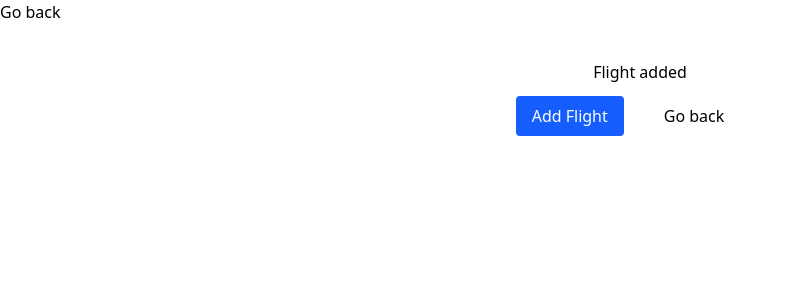
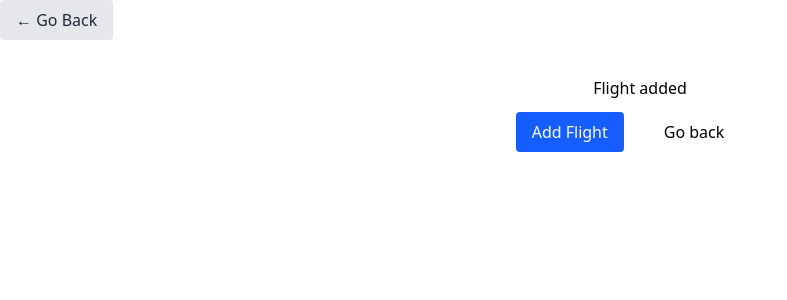
Before and after one commit to Doki39/Flight_booking, a Vue app in the folder src/frontend/my-flights-app/: page /flights/add in a window 1280 px wide. Shown: the top 300 px of the page, without its empty margins (0-787 px from the left). Built offline with nearby package versions, Linux system fonts and the light colour scheme.

Commit message:
made goBackButton

```diff
--- /dev/null
+++ b/src/frontend/my-flights-app/src/components/GoBackButton.vue
@@ -0,0 +1,19 @@
+<script setup>
+import { useRouter } from 'vue-router'
+
+const router = useRouter()
+
+const goBack = () => {
+  router.back()
+}
+</script>
+
+<template>
+  <button
+    type="button"
+    @click="goBack"
+    class="bg-gray-200 hover:bg-gray-300 text-gray-800 px-4 py-2 rounded transition-colors"
+  >
+    ← Go Back
+  </button>
+</template>
--- a/src/frontend/my-flights-app/src/views/AddFlightPage.vue
+++ b/src/frontend/my-flights-app/src/views/AddFlightPage.vue
@@ -3,6 +3,7 @@ import { computed } from 'vue'
 import { useFlightStore } from '../stores/flightStore.js'
 import FlightsPageButton from '../components/FlightsPageButton.vue'
 import { useRouter } from 'vue-router'
+import GoBackButton from '../components/GoBackButton.vue'
 
 const flightStore = useFlightStore()
 const router = useRouter()
@@ -34,7 +35,7 @@ const goToFrontPage = () => {
 </script>
 
 <template>
-  <router-link to="/">Go back</router-link>
+  <GoBackButton></GoBackButton>
   <div v-if="flight" class="max-w-xl mx-auto p-6">
     <h1 class="text-2xl font-bold mb-4">Add Flight</h1>
 
--- a/src/frontend/my-flights-app/src/views/LogInPage.vue
+++ b/src/frontend/my-flights-app/src/views/LogInPage.vue
@@ -2,7 +2,7 @@
 import { ref } from 'vue'
 import { useRouter } from 'vue-router'
 import { useAuthStore } from '../stores/authStore'
-
+import GoBackButton from '../components/GoBackButton.vue'
 const router = useRouter()
 const authStore = useAuthStore()
 
@@ -59,6 +59,7 @@ const goToRegister = () => {
 </script>
 
 <template>
+  <GoBackButton></GoBackButton>
   <div class="min-h-screen flex items-center justify-center from-blue-500 via-sky-400 to-indigo-500 px-4">
     <div class="w-full max-w-md bg-white/90 backdrop-blur shadow-xl rounded-2xl p-8">
       <h1 class="text-2xl font-bold text-gray-800 mb-6 text-center">
--- a/src/frontend/my-flights-app/src/views/RegisterPage.vue
+++ b/src/frontend/my-flights-app/src/views/RegisterPage.vue
@@ -1,7 +1,7 @@
 <script setup>
 import { ref } from 'vue'
 import { useRouter } from 'vue-router'
-
+import GoBackButton from '../components/GoBackButton.vue'
 const router = useRouter()
 
 const name = ref('')
@@ -55,6 +55,7 @@ const submitRegister = async () => {
 </script>
 
 <template>
+  <GoBackButton></GoBackButton>
   <div class="min-h-screen flex items-center justify-center bg-gradient-to-br from-blue-500 via-sky-400 to-indigo-500 px-4">
     <div class="w-full max-w-md bg-white/90 backdrop-blur shadow-xl rounded-2xl p-8">
       <h1 class="text-2xl font-bold text-gray-800 mb-6 text-center">
--- a/src/frontend/my-flights-app/src/views/RemoveFlightPage.vue
+++ b/src/frontend/my-flights-app/src/views/RemoveFlightPage.vue
@@ -2,7 +2,7 @@
 import { ref, onMounted } from 'vue'
 import { useAuthStore } from '../stores/authStore'
 import { useRouter } from 'vue-router'
-
+import GoBackButton from '../components/GoBackButton.vue'
 const authStore = useAuthStore()
 const router = useRouter()
 
@@ -72,7 +72,7 @@ onMounted(() => {
 
 <template>
   <div class="min-h-screen bg-gray-100 py-8 px-4">
-    <router-link to="/">Go back</router-link>
+    <GoBackButton></GoBackButton>
     <div class="max-w-4xl mx-auto bg-white shadow rounded-lg p-6">
       <h1 class="text-2xl font-bold mb-4">Remove Flights</h1>
 
```
